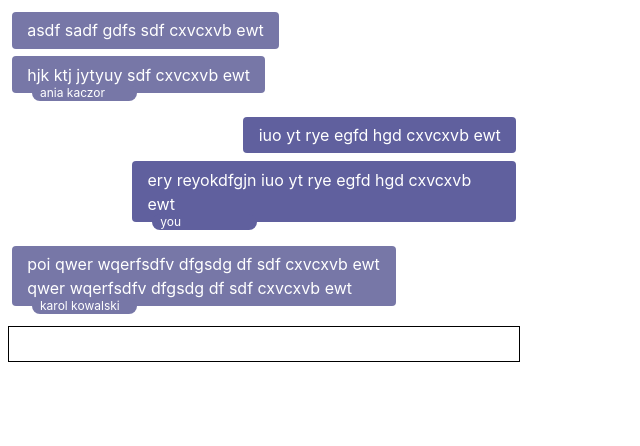
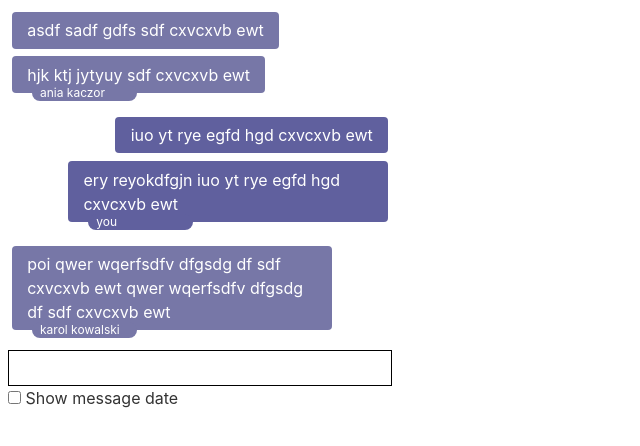
Before and after one commit to pawelwier/svelte-chat, a Svelte app: page / in a window 1280 px wide. Shown: the top 446 px of the page, without its empty margins (0-640 px from the left). Built offline with nearby package versions, Linux system fonts and the light colour scheme.

Commit message:
created at date, settings, date-fns added

```diff
--- a/package.json
+++ b/package.json
@@ -19,6 +19,7 @@
     "tailwindcss": "^3.1.6"
   },
   "dependencies": {
+    "date-fns": "^2.29.1",
     "sirv-cli": "^2.0.0"
   }
 }
--- a/public/output.css
+++ b/public/output.css
@@ -634,6 +634,22 @@ video {
   width: 10rem;
 }
 
+.w-96 {
+  width: 24rem;
+}
+
+.max-w-2xl {
+  max-width: 42rem;
+}
+
+.max-w-3xl {
+  max-width: 48rem;
+}
+
+.justify-end {
+  justify-content: flex-end;
+}
+
 .rounded {
   border-radius: 0.25rem;
 }
@@ -695,6 +711,10 @@ video {
 .text-xs {
   font-size: 0.75rem;
   line-height: 1rem;
+}
+
+.font-black {
+  font-weight: 900;
 }
 
 .text-white {
--- a/src/App.svelte
+++ b/src/App.svelte
@@ -1,5 +1,12 @@
 <script>
 	import Chat from './components/Chat.svelte'
+	import Settings from './components/Settings.svelte'
+
+	let displayMsgDate = false
+	const setShowMsgDate = (value) => {
+		displayMsgDate = value.detail
+	}
 </script>
 
-<Chat />
+<Chat {displayMsgDate} />
+<Settings on:showMsgDate={value => setShowMsgDate(value)} />
--- a/src/components/Chat.svelte
+++ b/src/components/Chat.svelte
@@ -3,29 +3,25 @@
   import { messages } from '../data/messages'
   import NewMessageInput from './NewMessageInput.svelte'
 
+  export let displayMsgDate
+
   let chatMessages = messages
   let AUTHOR_ID = 1 // TODO: move to store
-
 
   const addMessage = (e) => {
     const message = {
       content: e.detail,
       id: Math.random() * 1000 * 1000 * 1000, // mongo id
-      authorId: AUTHOR_ID
+      authorId: AUTHOR_ID,
+      createdAt: new Date()
     }
     chatMessages = [...chatMessages, message]
   }
 </script>
 
-<div class="chat-container">
+<div class="w-96">
   {#if chatMessages.length}
-    <Messages {chatMessages} />
+    <Messages {chatMessages} {displayMsgDate} />
   {/if}
   <NewMessageInput on:add={addMessage} />
 </div>
-
-<style>
-  .chat-container {
-    width: 40vw
-  }
-</style>
--- a/src/components/Message.svelte
+++ b/src/components/Message.svelte
@@ -1,8 +1,11 @@
 <script>
-  import { users } from "../data/users";
+  import { users } from "../data/users"
+  import { format } from 'date-fns'
 
   export let msg
   export let displayAuthor = true
+  export let displayMsgDate
+
   let AUTHOR_ID = 1 // TODO: move to store
 
   const getName = () => {
@@ -12,18 +15,24 @@
     return `${firstName} ${lastName}`
   }
 
+  const formatDate = (date) => {
+    return format(date, "yyyy:MM:dd HH:mm:ss")
+  }
 
   $: isAuthor = msg.authorId === AUTHOR_ID
 </script>
 
-<div class="msg {isAuthor ? 'msg-author' : 'msg-regular'}">
+<div class="msg text-white {isAuthor ? 'msg-author justify-end' : 'msg-regular'}">
   <div>
     <div class="msg-content rounded">
       {@html msg.content}
     </div>
     {#if displayAuthor}
-      <div class="author relative bottom-3 left-6 text-white rounded-lg text-xs pl-2">
+      <div class="author relative bottom-3 left-6 rounded-lg text-xs pl-2">
         {getName()}
+        {#if displayMsgDate}
+          {formatDate(msg.createdAt)}
+        {/if}
       </div>
     {/if}
   </div>
@@ -34,15 +43,10 @@
     display: flex;
   }
 
-  .msg-author {
-    justify-content: right;
-  }
-
   .msg-content {
-    color: #FFF;
     margin: 0.3vw;
     padding: 0.5vw 1.2vw;
-    max-width: 30vw;
+    max-width: 25vw;
     min-width: 10vw;
   }
 
--- a/src/components/Messages.svelte
+++ b/src/components/Messages.svelte
@@ -2,6 +2,8 @@
 	import Message from './Message.svelte';
 
   export let chatMessages
+  export let displayMsgDate
+
   const nextMessageSameAuthor = (index) => {
     const nextMessage = chatMessages[index + 1]
     if (!nextMessage) return false
@@ -9,17 +11,10 @@
   }
 </script>
 
-<div class="msg-container">
 {#each chatMessages as msg, index (msg.id)}
   <Message
     {msg}
     displayAuthor={!nextMessageSameAuthor(index)}
+    {displayMsgDate}
   />
 {/each}
-</div>
-
-<style>
-  .msg-container {
-
-  }
-</style>
--- /dev/null
+++ b/src/components/Settings.svelte
@@ -0,0 +1,24 @@
+<script>
+  import { createEventDispatcher } from 'svelte'
+
+  const dispatch = createEventDispatcher()
+
+  let showMsgDate
+
+  const onSetShowMsgDate = () => {
+    dispatch('showMsgDate', showMsgDate) // TODO: move to store
+  }
+</script>
+
+<div>
+  <label>
+    <input
+      type="checkbox"
+      bind:checked={showMsgDate}
+      on:change={onSetShowMsgDate}
+    />
+    <span>
+      Show message date
+    </span>
+  </label>
+</div>
--- a/src/data/messages.js
+++ b/src/data/messages.js
@@ -3,30 +3,30 @@ export const messages = [
     id: 1,
     authorId: 2,
     content: "asdf sadf gdfs sdf cxvcxvb ewt",
-    createdAt: new Date("'2022/07/25 12:45:34'")
+    createdAt: new Date("2022/07/25 12:45:34")
   },
   {
     id: 2,
     authorId: 2,
     content: "hjk ktj jytyuy sdf cxvcxvb ewt",
-    createdAt: new Date("'2022/07/25 12:46:01'")
+    createdAt: new Date("2022/07/25 12:46:01")
   },
   {
     id: 3,
     authorId: 1,
     content: "iuo yt rye egfd hgd cxvcxvb ewt",
-    createdAt: new Date("'2022/07/25 12:46:04'")
+    createdAt: new Date("2022/07/25 12:46:04")
   },
   {
     id: 4,
     authorId: 1,
     content: "ery reyokdfgjn iuo yt rye egfd hgd cxvcxvb ewt",
-    createdAt: new Date("'2022/07/25 12:46:04'")
+    createdAt: new Date("2022/07/25 12:46:04")
   },
   {
     id: 5,
     authorId: 3,
     content: "poi qwer wqerfsdfv dfgsdg df sdf cxvcxvb ewt qwer wqerfsdfv dfgsdg df sdf cxvcxvb ewt",
-    createdAt: new Date("'2022/07/25 12:46:13'")
+    createdAt: new Date("2022/07/25 12:46:13")
   }
 ]
```
Also changed, not shown: 1 other file (tests, documents, lock files or other folders). Lines whose indentation alone changed are shown as unchanged.
